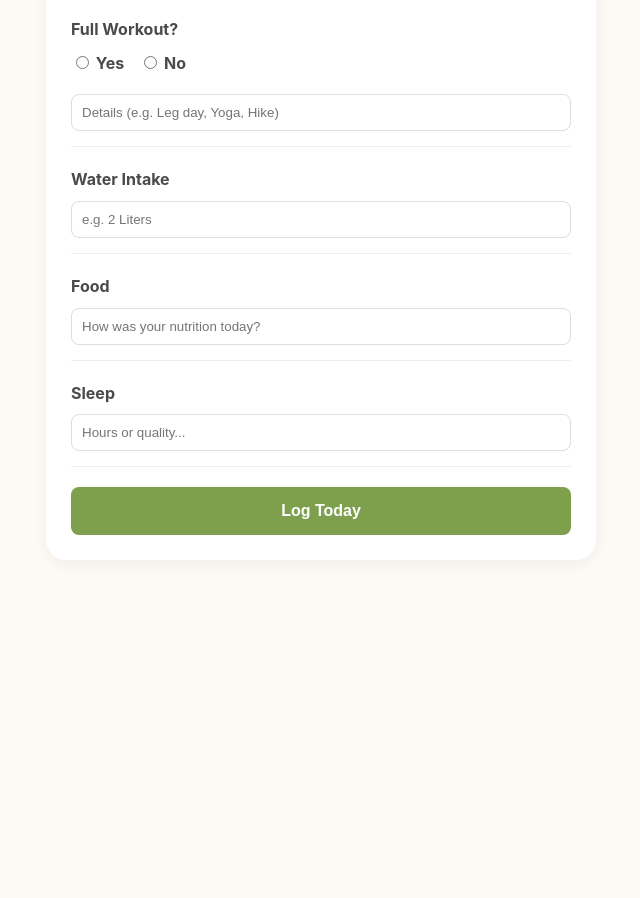
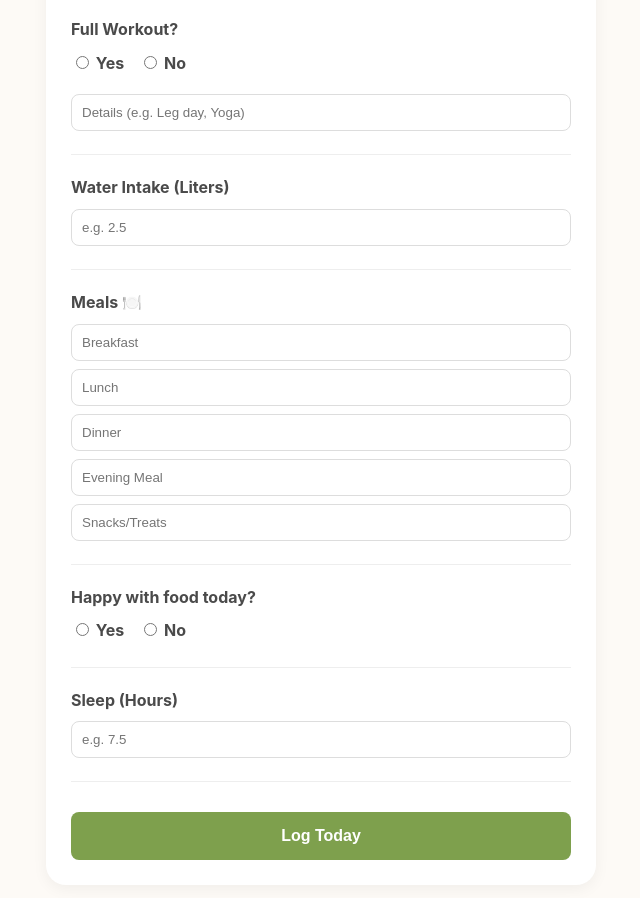
Before and after one commit to Livhaker/tracker, a plain HTML site: page index.html in a window 1280 px wide. Shown: the part 466-1364 px from the top of the page, without its empty margins (319-959 px from the left). Before the commit the page ends 1054 px from the top, so only its background shows below. Drawn offline with Linux system fonts and the light colour scheme.

Commit message:
Update index.html

```diff
--- a/index.html
+++ b/index.html
@@ -13,8 +13,8 @@
         .group { margin-bottom: 20px; border-bottom: 1px solid #eee; padding-bottom: 15px; }
         label { display: block; font-weight: bold; margin-bottom: 8px; }
         .radio-group { display: flex; gap: 15px; }
-        input[type="text"], input[type="number"] { width: 100%; padding: 10px; border: 1px solid #ddd; border-radius: 8px; box-sizing: border-box; }
-        button { width: 100%; background: var(--primary); color: white; border: none; padding: 15px; border-radius: 8px; font-size: 16px; font-weight: bold; cursor: pointer; transition: 0.3s; }
+        input[type="text"], input[type="number"] { width: 100%; padding: 10px; border: 1px solid #ddd; border-radius: 8px; box-sizing: border-box; margin-bottom: 8px; }
+        button { width: 100%; background: var(--primary); color: white; border: none; padding: 15px; border-radius: 8px; font-size: 16px; font-weight: bold; cursor: pointer; transition: 0.3s; margin-top: 10px; }
         button:active { transform: scale(0.98); }
         .success-msg { display: none; text-align: center; color: var(--primary); font-weight: bold; }
     </style>
@@ -23,7 +23,7 @@
 
 <div class="container">
     <h2>Daily Goals ✨</h2>
-    <p id="quote">"Rest is not laziness, it is the fuel for your soul."</p>
+    <p id="quote">"Loading inspiration..."</p>
 
     <form id="trackerForm">
         <div class="group">
@@ -61,23 +61,34 @@
                 <label><input type="radio" name="location" value="Gym"> 🏋️ Gym</label>
                 <label><input type="radio" name="location" value="Other"> 🏃 Other</label>
             </div>
-
-            <input type="text" name="workoutDetails" placeholder="Details (e.g. Leg day, Yoga, Hike)" style="margin-top:10px">
+            <input type="text" name="workoutDetails" placeholder="Details (e.g. Leg day, Yoga)" style="margin-top:10px">
         </div>
 
         <div class="group">
-            <label>Water Intake</label>
-            <input type="text" name="water" placeholder="e.g. 2 Liters">
+            <label>Water Intake (Liters)</label>
+            <input type="number" step="0.1" name="water" placeholder="e.g. 2.5">
         </div>
 
         <div class="group">
-            <label>Food</label>
-            <input type="text" name="food" placeholder="How was your nutrition today?">
+            <label>Meals 🍽️</label>
+            <input type="text" name="breakfast" placeholder="Breakfast">
+            <input type="text" name="lunch" placeholder="Lunch">
+            <input type="text" name="dinner" placeholder="Dinner">
+            <input type="text" name="eveningMeal" placeholder="Evening Meal">
+            <input type="text" name="snacks" placeholder="Snacks/Treats">
         </div>
 
         <div class="group">
-            <label>Sleep</label>
-            <input type="text" name="sleep" placeholder="Hours or quality...">
+            <label>Happy with food today?</label>
+            <div class="radio-group">
+                <label><input type="radio" name="foodHappy" value="Yes" required> Yes</label>
+                <label><input type="radio" name="foodHappy" value="No"> No</label>
+            </div>
+        </div>
+
+        <div class="group">
+            <label>Sleep (Hours)</label>
+            <input type="number" step="0.5" name="sleep" placeholder="e.g. 7.5">
         </div>
 
         <button type="submit" id="submitBtn">Log Today</button>
@@ -86,19 +97,16 @@
 </div>
 
 <script>
-    // 1. Inspirational Quotes logic
     const quotes = [
         "A well-rested mind is your greatest asset.",
         "Small steps today lead to a happier tomorrow.",
-        "Nourish your body, quiet your mind, let your soul shine.",
+        "Nourish your body, quiet your mind.",
         "Self-care is not selfish; it is essential.",
-        "Happiness is found in the simple habits of health.",
-        "Be gentle with yourself. You are growing.",
+        "Happiness is found in simple habits.",
         "Rest is a requirement, not a reward."
     ];
     document.getElementById('quote').innerText = '"' + quotes[Math.floor(Math.random() * quotes.length)] + '"';
 
-    // 2. TOGGLE LOGIC for Gym/Other
     const workoutRadios = document.querySelectorAll('input[name="workout"]');
     const workoutTypeDiv = document.getElementById('workoutType');
 
@@ -108,7 +116,6 @@
         });
     });
 
-    // 3. Form Submission logic
     const scriptURL = 'https://script.google.com/macros/s/AKfycbxwqHqG24m1Xvrgl3xo0epd4_Ux4A3NJ2HmH0McHbaxe-IOn1iSUeCj5IY5UXNw26Gt0A/exec';
     const form = document.getElementById('trackerForm');
 
@@ -123,7 +130,7 @@
                 document.getElementById('status').style.display = 'block';
             })
             .catch(error => {
-                alert('Error! Check your internet or Google Script URL.');
+                alert('Error! Please check your connection.');
                 document.getElementById('submitBtn').disabled = false;
                 document.getElementById('submitBtn').innerText = "Log Today";
             });
```
